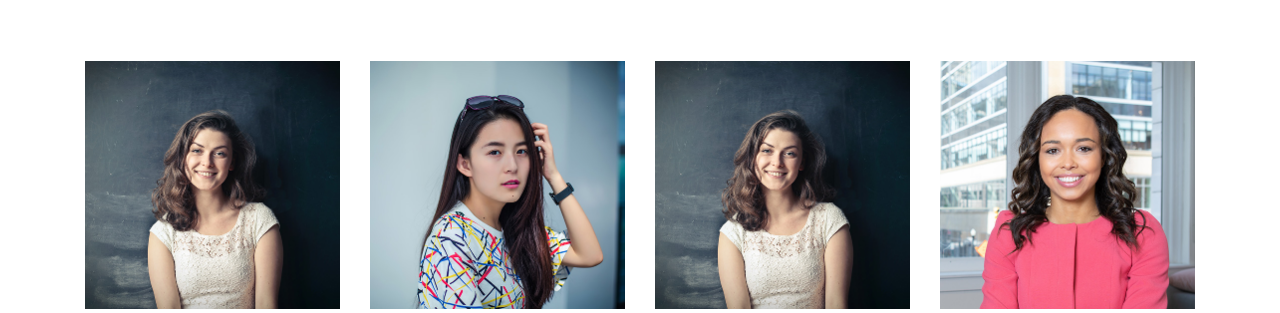
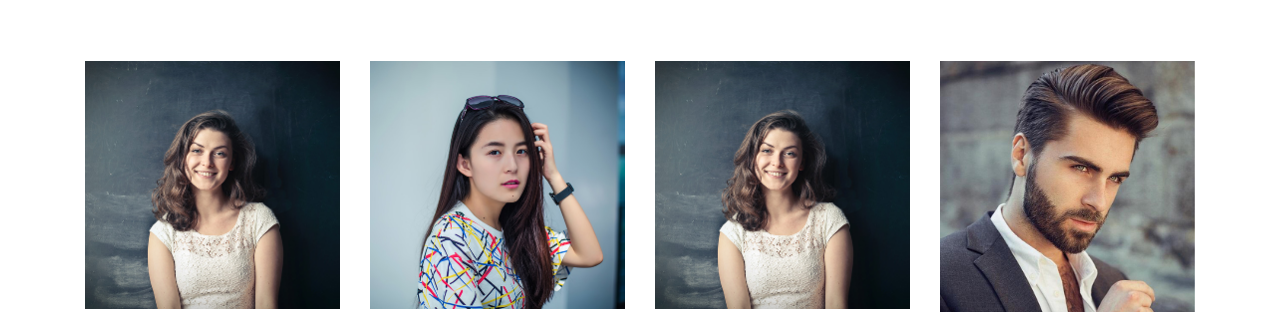
Before and after one commit to FirojUddinA/brave-stya, a plain HTML site: page index.html in a window 1280 px wide. Shown: the part 6358-6671 px from the top of the page. Drawn offline with Linux system fonts and the light colour scheme.

Commit message:
Update index.html

```diff
--- a/index.html
+++ b/index.html
@@ -971,7 +971,7 @@
                             <div class="col-lg-3 col-md-6">
                                 <div class="speaker">
                                     <div class="s-img">
-                                        <img src="./img/speaker/sk1.jpg" alt="">
+                                        <img src="./img/speaker/sk8.jpg" alt="">
                                         <div class="s-social-link">
                                             <div class="social-links">
                                                 <a href="#" class="blue"><i class="fab fa-facebook-f "></i></a>
```
